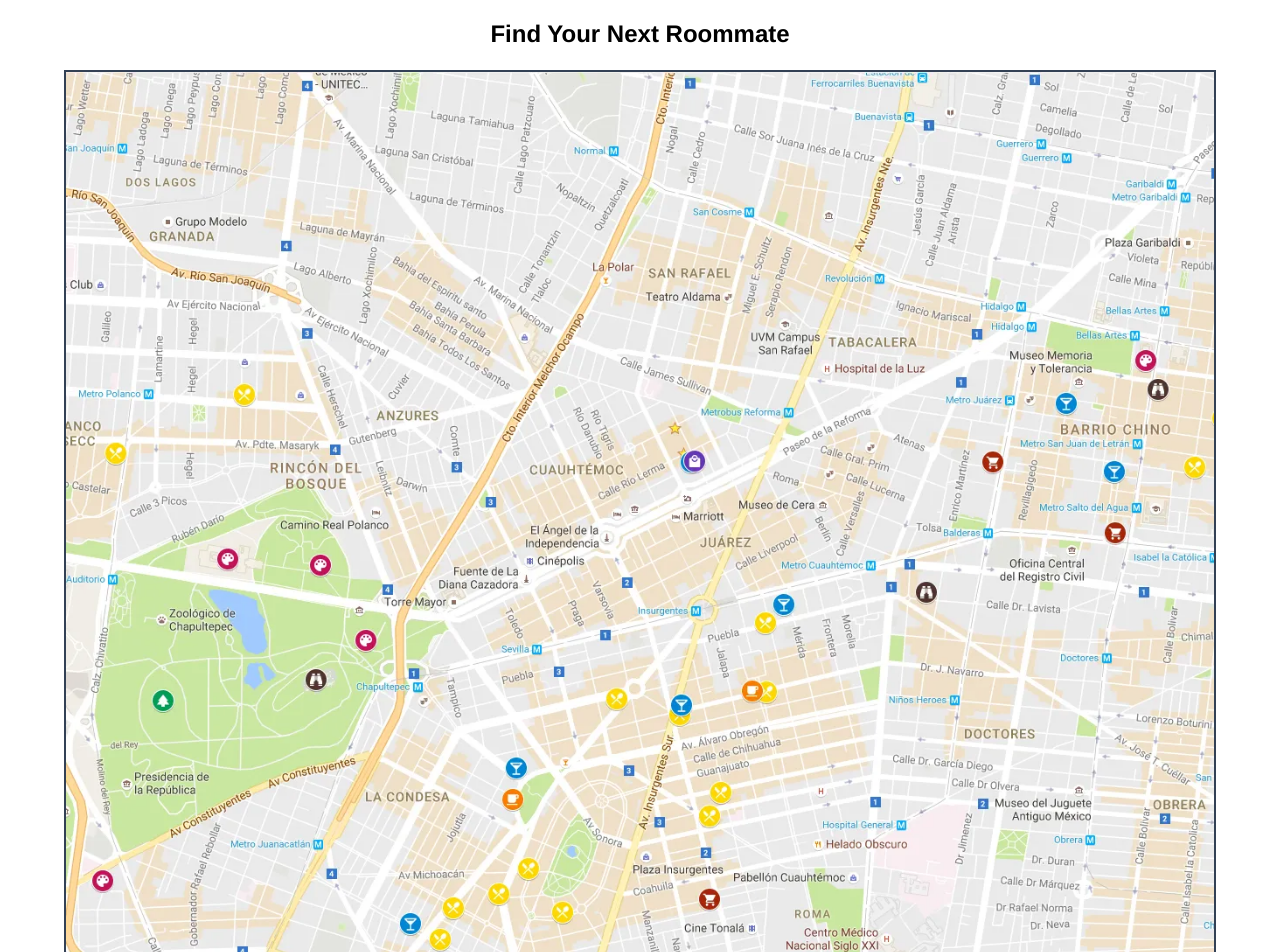
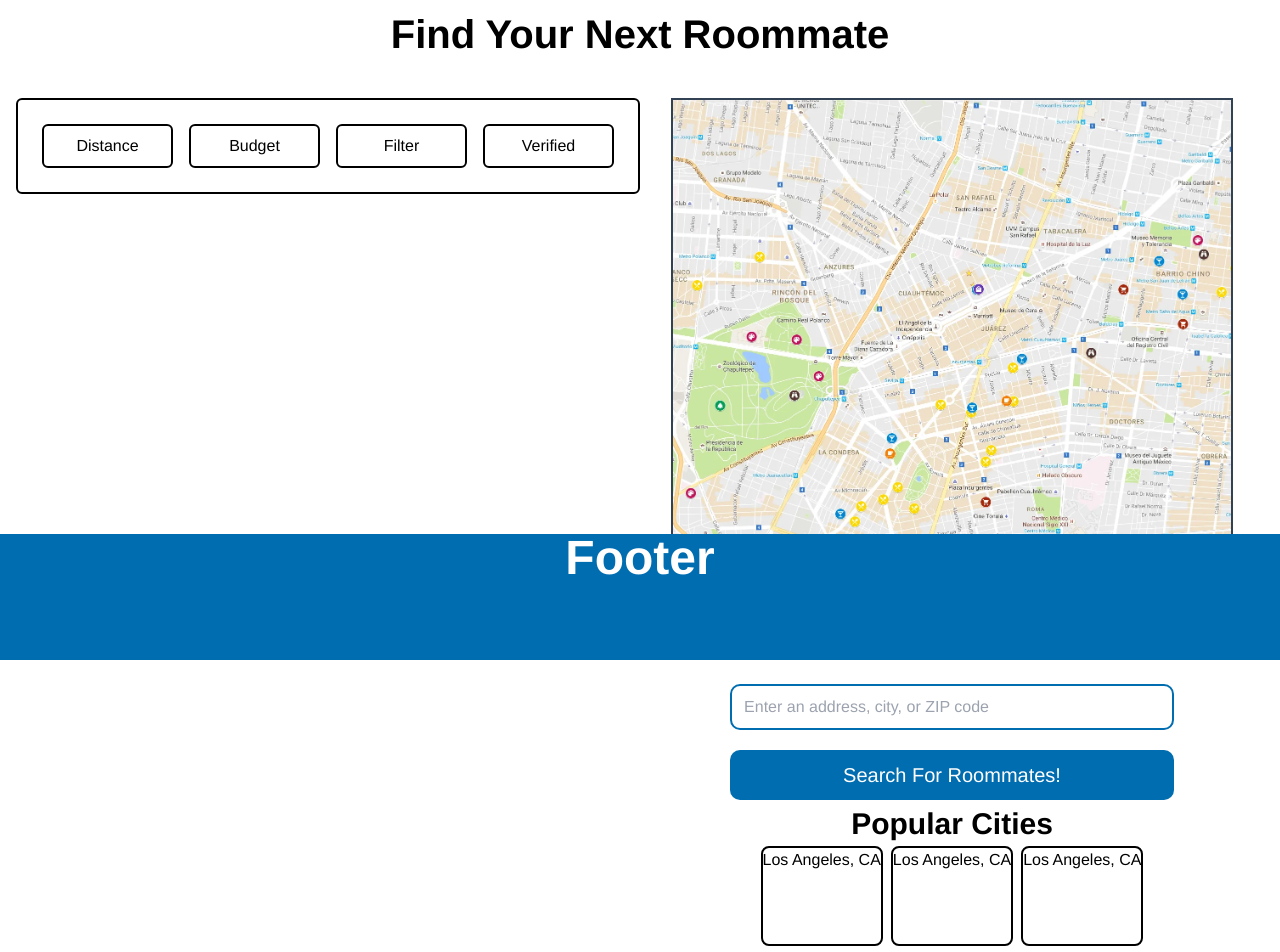
Before and after one commit to awchen85/project-3, a React (Create React App) app in the folder client/: page / in a window 1280 px wide. Shown: the part 140-1092 px from the top of the page. Built offline with nearby package versions, Linux system fonts and the light colour scheme.

Commit message:
Created a left section for the filters and profile results. Created a right section for the map, seatch bar, and popular cities buttons

```diff
--- a/client/src/index.css
+++ b/client/src/index.css
@@ -183,6 +183,68 @@ footer {
    background: #006db0;
 }
 
+@media screen and (min-width: 992px) {
+  h2 {
+    font-size: 2.5rem !important;
+  }
+
+  .left-side {
+    width: 50%;
+  }
+
+  .btn-section {
+    display: flex;
+    justify-content: space-between;
+  }
+
+  .filter-btn {
+    width: 100%;
+  }
+
+  .right-side {
+    width: 50%;
+  }
+
+  .map-div {
+    display: flex;
+  }
+
+  .map {
+    min-width: 300px;
+    min-height: 300px;
+  }
+
+  .form-div {
+    width: 100%;
+    margin: 12px 0 4px 0;
+  }
+
+  .search-form {
+    padding: 4px;
+  }
+
+  .form-input-address {
+    padding: 12px;
+  }
+
+  .search-button {
+    margin: 12px 0 2px 0;
+  }
+
+  .card {
+    border: 2px solid black;
+    border-radius: 8px;
+    margin: 4px;
+    min-width: 100px;
+    min-height: 100px;
+  }
+
+  footer {
+    position: absolute;
+    bottom: 0;
+  }
+}
+
 @media screen and (max-width: 768px) {
   nav {
     display: flex;
@@ -195,14 +257,22 @@ footer {
     font-size: large;
   }
 
+  form {
+    padding-bottom: 0;
+  }
+
+  .search-form {
+    padding-bottom: 0;
+  }
+
   .search-button {
     margin-top: 1em;
   }
 
   footer {
-    position: fixed;
+    position: relative;
     bottom: 0;
-}
+  }
 
   footer h1 {
     height: min-content;
--- a/client/src/pages/Home.js
+++ b/client/src/pages/Home.js
@@ -16,8 +16,38 @@ function Home() {
   // });
 
   return (
-    <div className="mt-8">
+    <div className="mt-8 mx-4">
       <h2 className="font-semibold text-2xl mb-5">Find Your Next Roommate</h2>
+      <div className="flex justify-between mt-12">
+        <div className="left-side">
+          <section className="btn-section flex border-2 border-black rounded-md py-4 px-4">
+            <button
+              type="submit"
+              className="filter-btn mx-2 my-2 px-4 py-2 border-2 border-black rounded-md"
+            >
+              Distance
+            </button>
+            <button
+              type="submit"
+              className="filter-btn mx-2 my-2 px-4 py-2 border-2 border-black rounded-md"
+            >
+              Budget
+            </button>
+            <button
+              type="submit"
+              className="filter-btn mx-2 my-2 px-4 py-2 border-2 border-black rounded-md"
+            >
+              Filter
+            </button>
+            <button
+              type="submit"
+              className="filter-btn mx-2 my-2 px-4 py-2 border-2 border-black rounded-md"
+            >
+              Verified
+            </button>
+          </section>
+        </div>
+        <div className="right-side">
           <div className="map-div">
             <img
               src={GoogleMapPic}
@@ -38,6 +68,29 @@ function Home() {
                 Search For Roommates!
               </button>
             </form>
+            <h3 className="text-3xl font-semibold">Popular Cities</h3>
+            <div className="grid grid-cols-3">
+              <div className="card">
+                <h3 className="">Los Angeles, CA</h3>
+              </div>
+              <div className="card">
+                <h3 className="">Los Angeles, CA</h3>
+              </div>
+              <div className="card">
+                <h3 className="">Los Angeles, CA</h3>
+              </div>
+              <div className="card">
+                <h3 className="">Los Angeles, CA</h3>
+              </div>
+              <div className="card">
+                <h3 className="">Los Angeles, CA</h3>
+              </div>
+              <div className="card">
+                <h3 className="">Los Angeles, CA</h3>
+              </div>
+            </div>
+          </div>
+        </div>
       </div>
     </div>
   );
```
Lines whose indentation alone changed are shown as unchanged.
